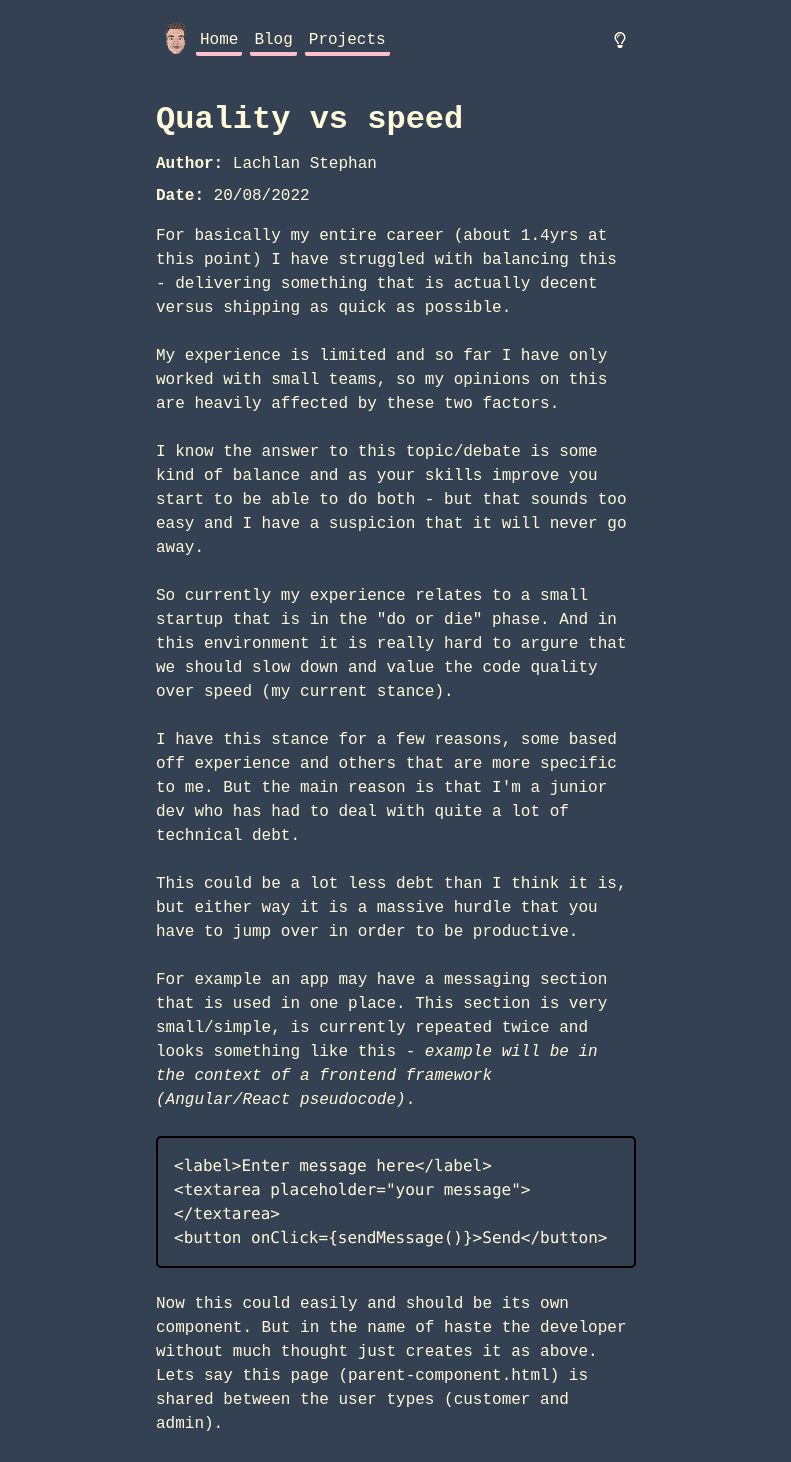
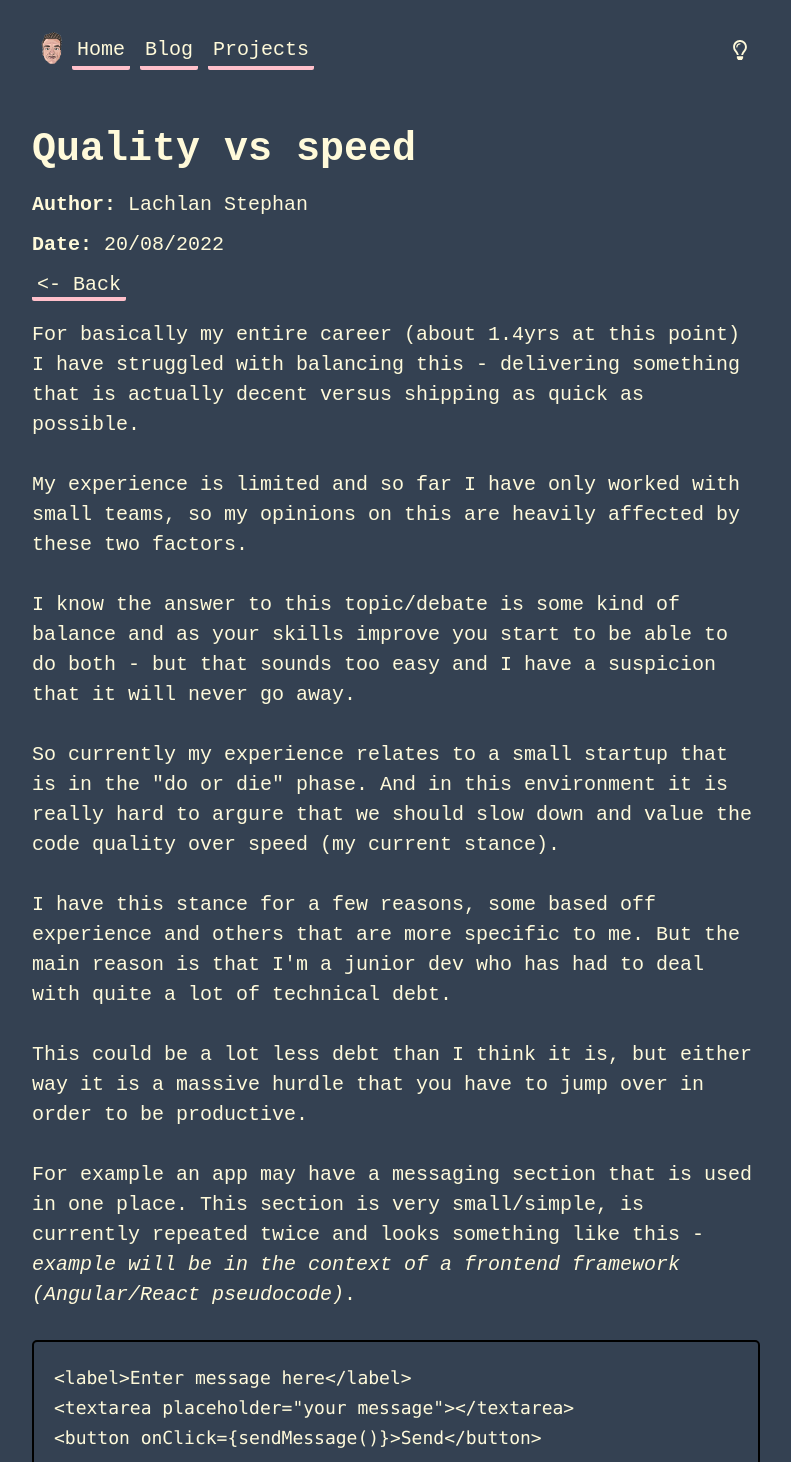
Before and after one commit to LachlanStephan/mysite, a Next.js app: page /blogs/quality-vs-speed in a window 1280 px wide. Shown: the top 1462 px of the page, without its empty margins (244-1035 px from the left). Built offline with nearby package versions, Linux system fonts and the light colour scheme.

Commit message:
updates to styles(font, margin) - back link added on blog header

```diff
--- a/components/blog/blogHeader.tsx
+++ b/components/blog/blogHeader.tsx
@@ -1,5 +1,6 @@
 import Head from "next/head";
-import { FC } from "react";
+import Link from "next/link";
+import {FC} from "react";
 
 interface Props {
 	title: string;
@@ -9,6 +10,7 @@ interface Props {
 }
 
 export const BlogHeader: FC<Props> = (Props) => {
+	const back = "<- Back";
 	return (
 		<>
 			<Head>
@@ -24,6 +26,9 @@ export const BlogHeader: FC<Props> = (Props) => {
 					<strong>Date: </strong>
 					{Props.date}
 				</p>
+				<Link href="/blogs">
+					<a>{back}</a>
+				</Link>
 			</header>
 		</>
 	);
--- a/components/header.tsx
+++ b/components/header.tsx
@@ -1,8 +1,8 @@
-import { FC, useState } from "react";
+import {FC, useState} from "react";
 import Image from "next/image";
-import { Nav } from "./nav";
+import {Nav} from "./nav";
 import headIcon from "../public/headIcon.png";
-import { ThemeToggle } from "./theme-toggle";
+import {ThemeToggle} from "./theme-toggle";
 
 export const Header: FC = () => {
 	const [speak, setSpeak] = useState(false);
--- a/components/layout.js
+++ b/components/layout.js
@@ -1,15 +1,18 @@
-import { Footer } from "./footer/footer";
-import { Header } from "./header";
+import {Footer} from "./footer/footer";
+import {Header} from "./header";
 import MobileHeader from "./mobile-header";
 import Head from "next/head";
 
-export default function Layout({ children }) {
+export default function Layout({children}) {
 	return (
 		<>
 			<Head>
-        <meta name="viewport" content="initial-scale=1.0, width=device-width" />
+				<meta
+					name="viewport"
+					content="initial-scale=1.0, width=device-width"
+				/>
 			</Head>
-      <main className="pb-4 pl-4 pr-4 w-full md:w-4/5 lg:w-3/5 xl:w-2/5 text-light_text dark:text-dark_text bg-light_background dark:bg-dark_background">
+			<main className="pb-4 pl-4 pr-4 w-full md:w-4/5 lg:w-3/5 text-light_text dark:text-dark_text bg-light_background dark:bg-dark_background">
 				<div className="hidden sticky top-0 lg:flex">
 					<Header />
 				</div>
--- a/pages/blogs.tsx
+++ b/pages/blogs.tsx
@@ -1,9 +1,9 @@
-import React, { FC } from "react";
+import React, {FC} from "react";
 import Layout from "../components/layout";
-import { Header } from "../components/blog/header";
+import {Header} from "../components/blog/header";
 import Link from "next/link";
 import Head from "next/head";
-import { Config } from "../components/blog/config";
+import {Config} from "../components/blog/config";
 import Tags from "../components/blog/tags";
 
 const Blogs: FC = () => {
@@ -24,7 +24,7 @@ const Blogs: FC = () => {
 				<title>Blogs - Lachlan Stephan</title>
 			</Head>
 			<section>
-        <Header title="This is a collection of short writings, thoughts and stories" />
+				<Header title="This is a collection of short writings. This is used as an outlet and is just thoughts to paper" />
 				<aside className="flex flex-col">{links}</aside>
 			</section>
 		</Layout>
--- a/styles/globals.css
+++ b/styles/globals.css
@@ -28,7 +28,7 @@
 @tailwind components;
 @tailwind utilities;
 /* @import url("https://fonts.googleapis.com/css2?family=Ubuntu+Mono&display=swap"); */
-@import url('https://fonts.googleapis.com/css2?family=Fira+Code:wght@300&display=swap');
+@import url("https://fonts.googleapis.com/css2?family=Fira+Code:wght@300&display=swap");
 
 html {
 	overflow-y: scroll;
@@ -37,13 +37,30 @@ html {
 body,
 html {
 	/* font-family: "Ubuntu Mono", monospace; */
-  font-family: 'Fira Code', monospace;
+	font-family: "Fira Code", monospace;
 	margin: 0 auto;
 	width: 100%;
 	padding: 0;
 	background: #ffefd5;
 	color: #2c3539;
 	min-height: 100vh;
+}
+
+* {
+	font-size: 20px;
+}
+
+code {
+	font-size: 18px;
+}
+
+h1,
+h2,
+h3,
+h4,
+h5,
+h6 {
+	margin: 0.5rem 0;
 }
 
 .heading_one {
```
Lines whose indentation alone changed are shown as unchanged.
